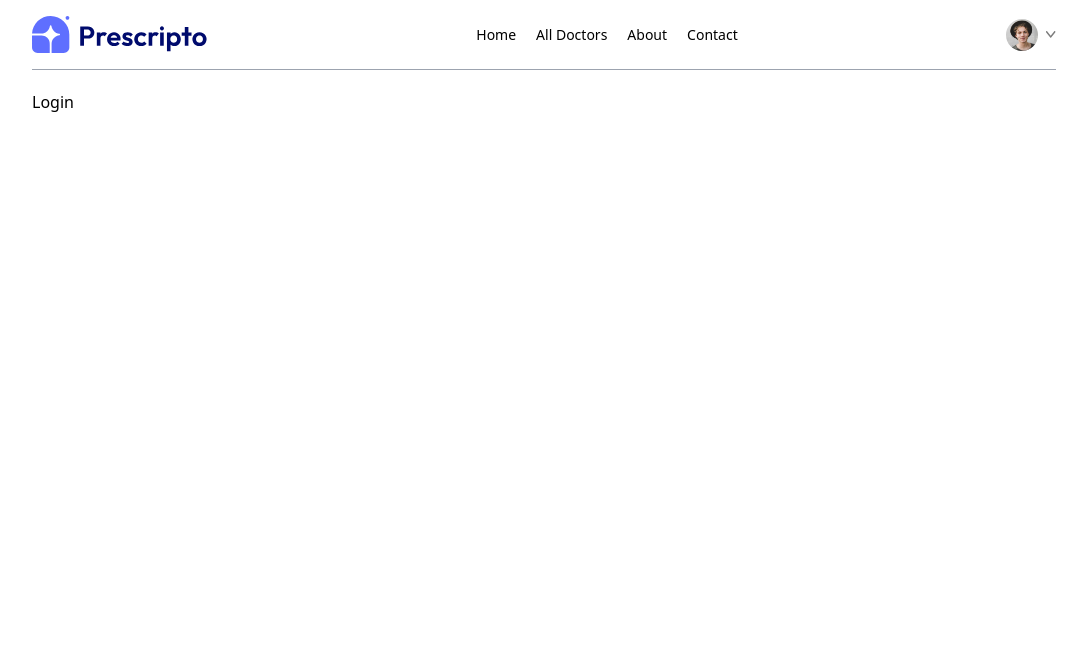
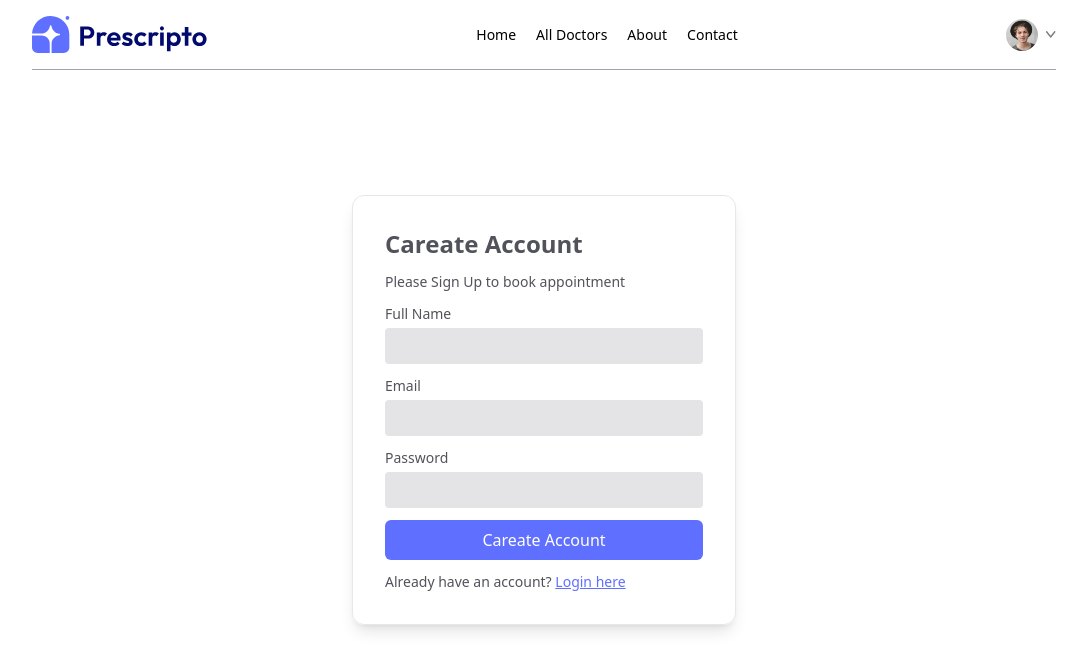
Before and after one commit to EshanUGR/Doctor-Booking-Website, a React (Vite) app in the folder frontend/: page /login in a window 1280 px wide. Shown: the top 670 px of the page, without its empty margins (96-1183 px from the left). Built offline with nearby package versions, Linux system fonts and the light colour scheme.

Commit message:
added login form

```diff
--- a/frontend/src/pages/Login.jsx
+++ b/frontend/src/pages/Login.jsx
@@ -1,11 +1,86 @@
-import React from 'react'
+import React,{useState} from 'react'
 
 const Login = () => {
+  const[state,setState]=useState('Sign Up')
+  const[email,setEmail]=useState('')
+  const[password,setPassword]=useState('')
+  const[name,setName]=useState('')
+
+  const onSubmitHandler=async(event)=>
+  {
+event.preventDefault();
+  }
   return (
-    <div>
-      Login
-    </div>
-  )
+    <form
+      action="
+  "
+      className="min-h-[80vh] flex items-center"
+    >
+      <div className="flex flex-col items-start gap-3 p-8 m-auto min-w-[340px] sm:min-w-96 border rounded-xl text-zinc-600 text-sm shadow-lg">
+        <p className="text-2xl font-semibold">
+          {state === "Sign Up" ? "Careate Account" : "Login"}
+        </p>
+        <p>
+          Please {state === "Sign Up" ? "Sign Up" : "log in "} to book
+          appointment
+        </p>
+        {state === "Sign Up" && (
+          <div className="w-full">
+            <p>Full Name</p>
+            <input
+              type="text"
+              onChange={(e) => setName(e.target.name.value)}
+              value={name}
+              className="w-full p-2 mt-1 rounded bg-zinc-200"
+            />
+          </div>
+        )}
+
+        <div className="w-full">
+          <p>Email</p>
+          <input
+            type="email"
+            onChange={(e) => setEmail(e.target.name.value)}
+            value={email}
+            className="w-full p-2 mt-1 rounded bg-zinc-200"
+          />
+        </div>
+        <div className="w-full">
+          <p>Password</p>
+          <input
+            type="password"
+            onChange={(e) => setPassword(e.target.name.value)}
+            value={password}
+            className="w-full p-2 mt-1 rounded bg-zinc-200"
+          />
+        </div>
+        <button className="w-full py-2 text-base text-white rounded-md bg-primary">
+          {state === "Sign Up" ? "Careate Account" : "Login"}
+        </button>
+        {state === "Sign Up" ? (
+          <p>
+            Already have an account?{" "}
+            <span
+              onClick={() => setState("Login")}
+              className="underline cursor-pointer text-primary"
+            >
+              Login here{" "}
+            </span>
+          </p>
+        ) : (
+          <p>
+            Create a new account?{" "}
+            <span
+              onClick={() => setState("Sign Up")}
+              className="underline cursor-pointer text-primary"
+            >
+              click here{" "}
+            </span>
+          </p>
+        )}
+      </div>
+    </form>
+  );
 }
 
 export default Login
```
